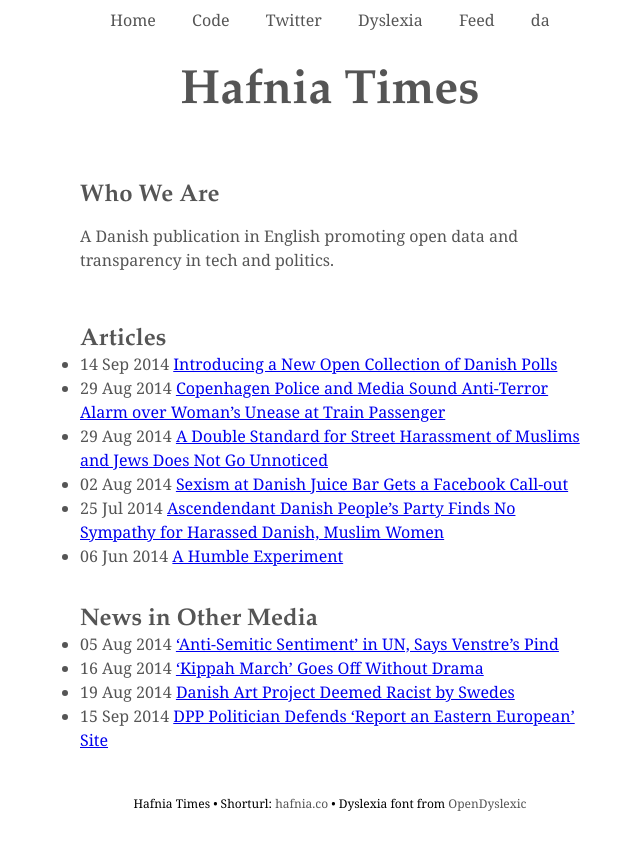
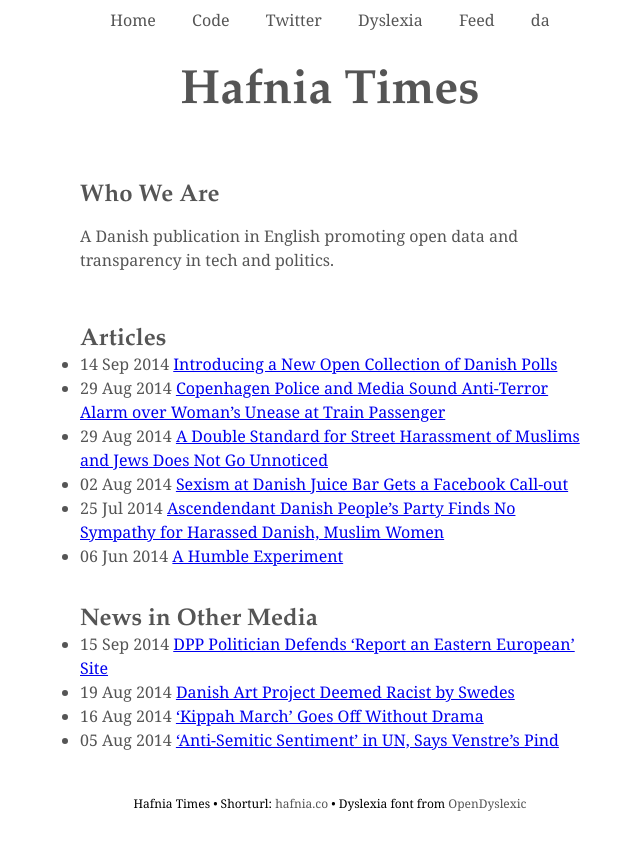
Before and after one commit to hafniatimes/hafniatimes.github.io, a Jekyll site: the page built from index.html, in a window 1280 px wide. Shown: the top 850 px of the page, without its empty margins (310-950 px from the left). Built offline with Jekyll 4.4.1, drawn with Linux system fonts in a browser that asks for light colours.

Commit message:
Fixed order of linked articles

```diff
--- a/_data/links/en.yml
+++ b/_data/links/en.yml
@@ -1,15 +1,15 @@
-- title: "'Anti-Semitic Sentiment' in UN, Says Venstre's Pind"
-  date: 5 Aug 2014
-  url: http://thelocal.dk/20140805/anti-semitic-sentiment-in-the-un
+- title: "DPP Politician Defends 'Report an Eastern European' Site"
+  date: 15 Sep 2014
+  url: http://thelocal.dk/20140915/politician-urges-public-to-report-an-eastern-european
+
+- title: "Danish Art Project Deemed Racist by Swedes"
+  date: 19 Aug 2014
+  url: http://www.thelocal.dk/20140819/danish-art-project-deemed-racist-by-swedes
 
 - title: "'Kippah March' Goes Off Without Drama"
   date: 16 Aug 2014
   url: http://thelocal.dk/20140816/kippah-march-goes-off-without-drama
 
-- title: "Danish Art Project Deemed Racist by Swedes"
-  date: 19 Aug 2014
-  url: http://www.thelocal.dk/20140819/danish-art-project-deemed-racist-by-swedes
-
-- title: "DPP Politician Defends 'Report an Eastern European' Site"
-  date: 15 Sep 2014
-  url: http://thelocal.dk/20140915/politician-urges-public-to-report-an-eastern-european
+- title: "'Anti-Semitic Sentiment' in UN, Says Venstre's Pind"
+  date: 5 Aug 2014
+  url: http://thelocal.dk/20140805/anti-semitic-sentiment-in-the-un
```
